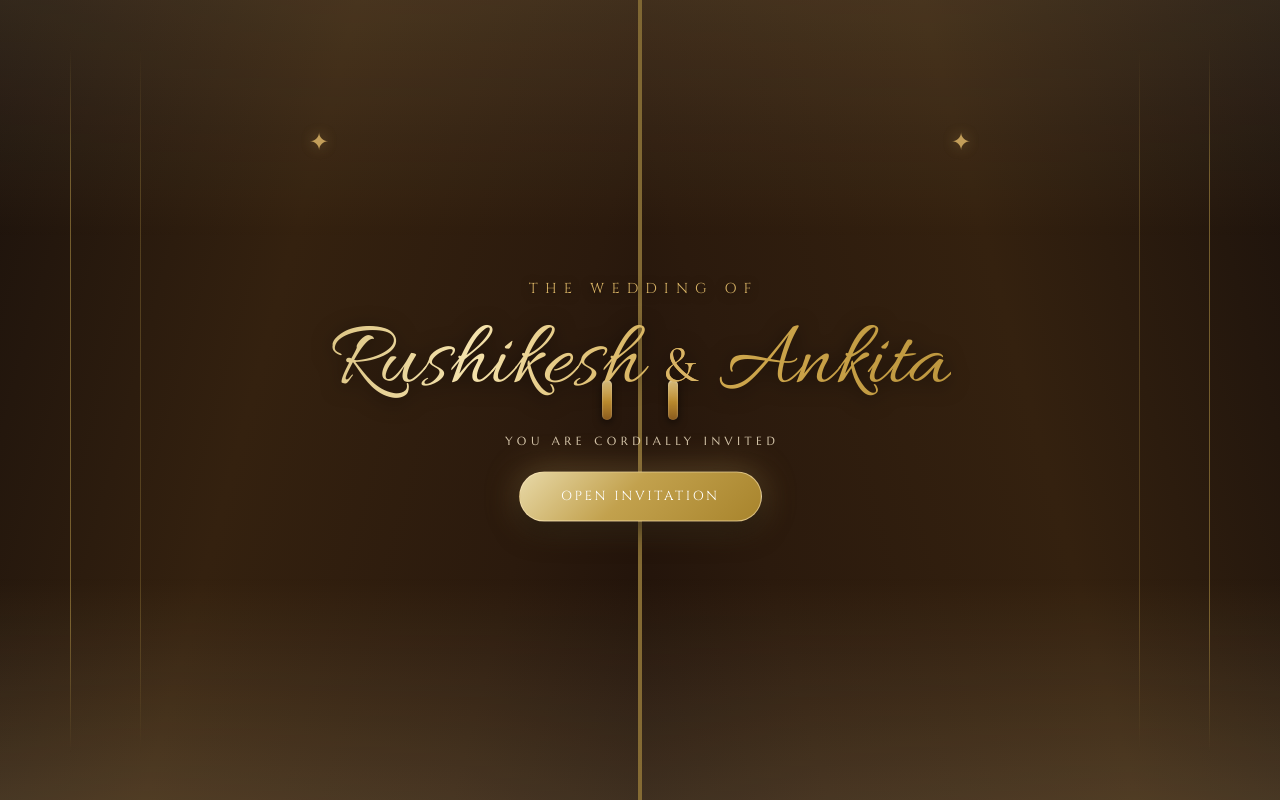
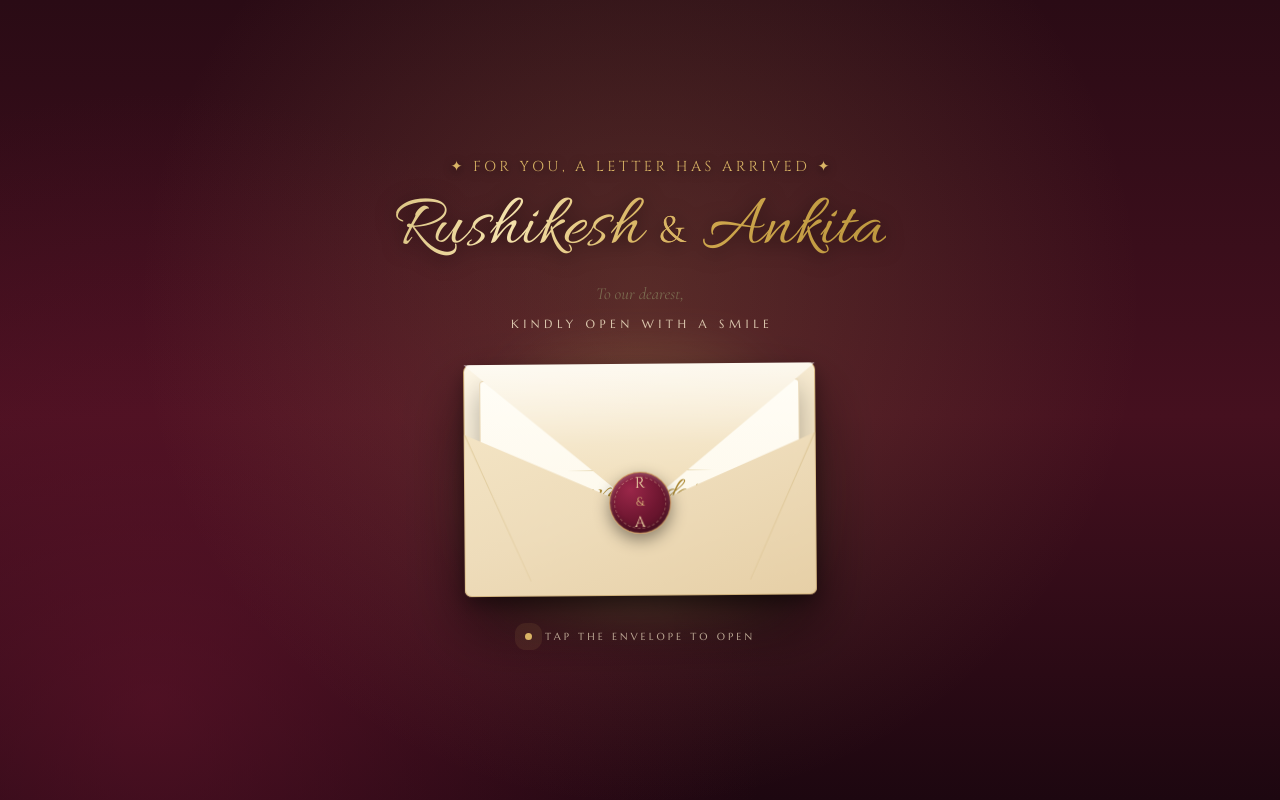
Before and after one commit to Krutan178/wedding-invite, a React (Vite) app: page / in a window 1280 px wide. Shown: the top 800 px of the page. Built offline with nearby package versions, Linux system fonts and the light colour scheme.

Commit message:
Demo-inspired redesign: sealed-letter envelope intro, marquee band, family sign-off footer

```diff
--- a/src/App.jsx
+++ b/src/App.jsx
@@ -12,6 +12,7 @@ import ScratchSection from "./components/ScratchSection";
 import Venue from "./components/Venue";
 import Info from "./components/Info";
 import CountdownRsvp from "./components/CountdownRsvp";
+import Marquee from "./components/Marquee";
 import Footer from "./components/Footer";
 import FxLayer from "./components/FxLayer";
 import ScrollProgress from "./components/ScrollProgress";
@@ -55,6 +56,7 @@ export default function App() {
         <CountdownRsvp />
       </main>
 
+      <Marquee />
       <Footer />
     </>
   );
--- a/src/components/EnvelopeScreen.jsx
+++ b/src/components/EnvelopeScreen.jsx
@@ -2,9 +2,11 @@ import { useState } from "react";
 import { guest, track } from "../lib/tracking";
 import { WEDDING } from "../weddingConfig";
 
-/** Premium 3D double-door reveal (inspired by the royal-grace demo) */
+/** A sealed letter that opens into the invitation (demo-invitation style) */
 export default function EnvelopeScreen({ opened, onOpen }) {
   const [opening, setOpening] = useState(false);
+  const [y, m, d] = WEDDING.dateISO.slice(0, 10).split("-");
+  const dateStamp = `${d} · ${m} · ${y}`;
 
   /* personalized browser tab title */
   document.title = guest
@@ -13,9 +15,9 @@ export default function EnvelopeScreen({ opened, onOpen }) {
 
   const handleOpen = () => {
     if (opening) return;
-    track("invite_opened", { style: "doors", msSinceLoad: Math.round(performance.now()) });
+    track("invite_opened", { style: "envelope", msSinceLoad: Math.round(performance.now()) });
     setOpening(true);
-    setTimeout(onOpen, 1600); // doors swing, light bursts, then the screen fades
+    setTimeout(onOpen, 1750); // flap lifts, letter rises, then the screen fades
   };
 
   return (
@@ -27,36 +29,50 @@ export default function EnvelopeScreen({ opened, onOpen }) {
       }}
       aria-label="Open invitation"
     >
-      <div className="doors-scene">
-        <div className="doors-glow" aria-hidden="true" />
-        <div className="door door-left" aria-hidden="true">
-          <span className="door-panel-line" />
-          <span className="door-panel-line line-2" />
-          <span className="door-crest">✦</span>
-          <span className="door-handle" />
-        </div>
-        <div className="door door-right" aria-hidden="true">
-          <span className="door-panel-line" />
-          <span className="door-panel-line line-2" />
-          <span className="door-crest">✦</span>
-          <span className="door-handle" />
-        </div>
-      </div>
-
-      <div className="doors-overlay">
-        <p className="doors-kicker">The Wedding Of</p>
+      <div className="env-head">
+        <p className="doors-kicker">✦ For you, a letter has arrived ✦</p>
         <p className="doors-names">
           {WEDDING.groom} <em>&amp;</em> {WEDDING.bride}
         </p>
-        {guest && (
-          <p className="env-dear">
-            For <span>{guest}</span>,
-          </p>
-        )}
-        <p className="doors-sub">You are cordially invited</p>
-        <button className="open-btn" type="button" onClick={handleOpen}>
-          <span className="open-btn-inner">Open&nbsp;Invitation</span>
-        </button>
+        <p className="env-dear">
+          {guest ? (
+            <>To <span>{guest}</span>,</>
+          ) : (
+            "To our dearest,"
+          )}
+        </p>
+        <p className="doors-sub">kindly open with a smile</p>
+      </div>
+
+      <button
+        className="envelope"
+        type="button"
+        onClick={handleOpen}
+        aria-label="Open the invitation letter"
+      >
+        <span className="env-back" aria-hidden="true" />
+
+        <span className="env-letter" aria-hidden="true">
+          <span className="env-letter-mono">
+            R<em>&amp;</em>A
+          </span>
+          <span className="env-letter-rule" />
+          <span className="env-letter-script">save the date</span>
+          <span className="env-letter-date">{dateStamp}</span>
+        </span>
+
+        <span className="env-front" aria-hidden="true" />
+        <span className="env-flap" aria-hidden="true" />
+        <span className="env-seal" aria-hidden="true">
+          R<em>&amp;</em>A
+        </span>
+      </button>
+
+      <div className="env-foot">
+        <span className="doors-sub env-tap">
+          <span className="env-tap-dot" aria-hidden="true" />
+          Tap the envelope to open
+        </span>
       </div>
     </div>
   );
--- /dev/null
+++ b/src/components/Marquee.jsx
@@ -0,0 +1,27 @@
+import { WEDDING } from "../weddingConfig";
+
+/** Scrolling gold band with the names + date (demo-invitation style) */
+export default function Marquee() {
+  const [y, m, d] = WEDDING.dateISO.slice(0, 10).split("-");
+  const dateStamp = `${d}.${m}.${y}`;
+
+  const group = (
+    <span className="marquee-group">
+      {Array.from({ length: 4 }, (_, i) => (
+        <span className="marquee-item" key={i}>
+          {WEDDING.groom} <em>✦</em> {WEDDING.bride} <em>✦</em> {dateStamp}
+          <em>✦</em>
+        </span>
+      ))}
+    </span>
+  );
+
+  return (
+    <div className="marquee" aria-hidden="true">
+      <div className="marquee-track">
+        {group}
+        {group}
+      </div>
+    </div>
+  );
+}
--- a/src/styles/global.css
+++ b/src/styles/global.css
@@ -96,93 +96,191 @@ button, .gold-btn { touch-action: manipulation; user-select: none; -webkit-user-
   inset: 0;
   z-index: 60;
   overflow: hidden;
+  display: flex;
+  flex-direction: column;
+  align-items: center;
+  justify-content: center;
+  gap: clamp(18px, 4.2vh, 40px);
+  padding: 6vh 20px;
   background:
-    radial-gradient(circle at 50% 42%, rgba(194,161,77,.16), transparent 60%),
-    linear-gradient(180deg, #17100b, #241611 55%, #17100b);
+    radial-gradient(circle at 50% 38%, rgba(201,161,91,.20), transparent 62%),
+    radial-gradient(circle at 12% 88%, rgba(110,22,48,.55), transparent 46%),
+    linear-gradient(180deg, #2a0b15, #45101f 52%, #1d0710);
   transition: opacity 1s ease .55s, visibility 1s ease .55s;
 }
 #doors-screen.opened { opacity: 0; visibility: hidden; pointer-events: none; }
 
-.doors-scene { position: absolute; inset: 0; perspective: 1500px; }
+/* ---------- the sealed letter ---------- */
+.envelope {
+  position: relative;
+  isolation: isolate;
+  width: min(78vw, 372px, 44vh);
+  aspect-ratio: 1.52;
+  padding: 0;
+  border: 0;
+  background: transparent;
+  cursor: pointer;
+  perspective: 1000px;
+  transform-style: preserve-3d;
+  animation: envSway 6.5s ease-in-out infinite;
+  transition: transform 1.2s cubic-bezier(.6,.05,.3,1);
+}
+@keyframes envSway {
+  0%, 100% { transform: translateY(0) rotate(-.5deg); }
+  50%      { transform: translateY(-7px) rotate(.5deg); }
+}
+.envelope::before { /* warm halo */
+  content: "";
+  position: absolute; inset: -14%;
+  z-index: -1;
+  background: radial-gradient(circle at 50% 55%, rgba(255,224,158,.55), rgba(201,161,91,.16) 45%, transparent 70%);
+  filter: blur(14px);
+  animation: envHalo 4.8s ease-in-out infinite;
+}
+@keyframes envHalo { 0%,100% { opacity: .7; } 50% { opacity: 1; } }
 
-/* warm light spilling through the opening doors */
-.doors-glow {
-  position: absolute; left: 50%; top: 0; bottom: 0;
-  width: 46vw; max-width: 560px;
-  transform: translateX(-50%);
-  background: linear-gradient(180deg,
-    rgba(255,226,150,0) 6%,
-    rgba(255,222,150,.55) 38%,
-    rgba(255,236,190,.75) 58%,
-    rgba(255,222,150,.35) 88%,
-    rgba(255,222,150,0));
-  filter: blur(2px);
-  opacity: 0;
-  transition: opacity .9s ease .35s;
+.env-back {
+  position: absolute; inset: 0; z-index: 0;
+  border-radius: 7px;
+  background: linear-gradient(160deg, #fdf6e6, #f2e2c2 62%, #e8d3a9);
+  border: 1px solid rgba(201,161,91,.75);
+  box-shadow:
+    0 30px 60px rgba(0,0,0,.55),
+    0 8px 18px rgba(0,0,0,.35),
+    inset 0 1px 0 rgba(255,255,255,.7);
+}
+
+/* the letter card tucked inside */
+.env-letter {
+  position: absolute; z-index: 1;
+  left: 4.5%; right: 4.5%; top: 7%;
+  height: 86%;
+  display: flex; flex-direction: column;
+  align-items: center; justify-content: center;
+  gap: 6px;
+  border-radius: 4px;
+  background: linear-gradient(180deg, #fffdf6, #fdf7e7);
+  border: 1px solid rgba(201,161,91,.4);
+  box-shadow: 0 10px 26px rgba(0,0,0,.28);
+  transform: translateY(0);
+  transition: transform 1.25s cubic-bezier(.55,.02,.28,1);
+}
+.env-letter-mono {
+  font-family: "Cinzel", serif;
+  font-size: clamp(1.15rem, 4.6vw, 1.6rem);
+  letter-spacing: .08em;
+  color: var(--maroon);
+}
+.env-letter-mono em { font-style: normal; color: var(--gold-deep); font-size: .8em; padding: 0 .12em; }
+.env-letter-rule {
+  width: 46%;
+  height: 1px;
+  background: linear-gradient(90deg, transparent, var(--gold), transparent);
+}
+.env-letter-script {
+  font-family: "Allura", cursive;
+  font-size: clamp(1.5rem, 6vw, 2rem);
+  color: var(--gold-deep);
+  line-height: 1;
+}
+.env-letter-date {
+  font-family: "Cinzel", serif;
+  font-size: clamp(.6rem, 2.5vw, .74rem);
+  letter-spacing: .34em;
+  color: var(--ink-soft);
+}
+
+/* envelope pocket front */
+.env-front {
+  position: absolute; inset: 0; z-index: 3;
+  border-radius: 7px;
+  background:
+    linear-gradient(180deg, rgba(255,255,255,.35), transparent 26%),
+    linear-gradient(160deg, #f6e8c9, #eedcba 55%, #e6cfa6);
+  clip-path: polygon(0 30%, 50% 63%, 100% 30%, 100% 100%, 0 100%);
+  box-shadow: inset 0 0 0 1px rgba(201,161,91,.45);
   pointer-events: none;
 }
-#doors-screen.opening .doors-glow { opacity: 1; }
+.env-front::before,
+.env-front::after { /* side creases */
+  content: "";
+  position: absolute; top: 30%; bottom: 0;
+  width: 1px;
+  background: linear-gradient(180deg, rgba(168,132,44,.25), rgba(168,132,44,.1));
+}
+.env-front::before { left: 0; transform: rotate(-24deg); transform-origin: top left; }
+.env-front::after  { right: 0; transform: rotate(24deg);  transform-origin: top right; }
 
-.door {
-  position: absolute; top: 0; bottom: 0;
-  width: 50%;
-  transform-style: preserve-3d;
-  transition: transform 1.7s cubic-bezier(.65,.05,.35,1);
+/* top flap */
+.env-flap {
+  position: absolute; top: 0; left: 0; right: 0;
+  height: 63%;
+  z-index: 4;
+  background: linear-gradient(175deg, #fdf6e6, #f1e0be 74%, #e9d5ae);
+  clip-path: polygon(0 0, 100% 0, 50% 100%);
+  border-radius: 7px 7px 0 0;
+  filter: drop-shadow(0 2px 3px rgba(90,60,20,.12));
+  transform-origin: top center;
+  transition: transform 1.1s cubic-bezier(.5,.05,.3,1), opacity .5s ease .7s;
+  backface-visibility: visible;
+  pointer-events: none;
 }
-.door-left  { left: 0;  transform-origin: left center; }
-.door-right { right: 0; transform-origin: right center; }
-
-/* carved dark-wood panels with golden edging */
-.door-left  { background: linear-gradient(105deg, #1c120c 0%, #34210f 42%, #2b1a0d 78%, #20120a 100%); border-right: 2px solid rgba(194,161,77,.6); }
-.door-right { background: linear-gradient(255deg, #1c120c 0%, #34210f 42%, #2b1a0d 78%, #20120a 100%); border-left: 2px solid rgba(194,161,77,.6); }
-.door::before { /* faint sheen */
+.env-flap::after {
   content: "";
   position: absolute; inset: 0;
-  background: linear-gradient(180deg, rgba(255,230,170,.10), transparent 30%, transparent 72%, rgba(255,230,170,.14));
+  clip-path: polygon(0 0, 100% 0, 50% 100%);
+  background: linear-gradient(180deg, rgba(255,255,255,.5), transparent 55%);
+}
+
+/* wax seal */
+.env-seal {
+  position: absolute; z-index: 5;
+  left: 50%; top: 60%;
+  width: clamp(50px, 15vw, 62px);
+  height: clamp(50px, 15vw, 62px);
+  margin: calc(clamp(50px, 15vw, 62px) / -2) 0 0 calc(clamp(50px, 15vw, 62px) / -2);
+  display: grid; place-items: center;
+  border-radius: 50%;
+  background: radial-gradient(circle at 34% 28%, #9a2749, #6e1630 52%, #4a0f21);
+  border: 1px solid rgba(226,186,106,.75);
+  box-shadow:
+    0 6px 16px rgba(0,0,0,.42),
+    inset 0 2px 4px rgba(255,255,255,.25),
+    inset 0 -3px 6px rgba(0,0,0,.35);
+  color: #f0dba8;
+  font-family: "Cinzel", serif;
+  font-size: clamp(.78rem, 3.4vw, .95rem);
+  letter-spacing: .02em;
+  transition: transform .55s cubic-bezier(.4,0,.2,1), opacity .45s ease;
+}
+.env-seal em { font-style: normal; font-size: .8em; color: #e2c27f; padding: 0 .08em; }
+.env-seal::before { /* pressed rim */
+  content: "";
+  position: absolute; inset: 4px;
+  border-radius: 50%;
+  border: 1px dashed rgba(240,219,168,.35);
+}
+
+/* ---------- opening sequence ---------- */
+#doors-screen.opening .envelope { animation: none; transform: translateY(-12px) scale(1.04); }
+#doors-screen.opening .env-flap { transform: rotateX(-174deg); opacity: .92; }
+#doors-screen.opening .env-seal { opacity: 0; transform: translateY(-18px) scale(.35) rotate(28deg); }
+#doors-screen.opening .env-letter { transform: translateY(-56%); }
+#doors-screen.opening .env-head { opacity: 0; transform: translateY(-14px); }
+#doors-screen.opening .env-foot { opacity: 0; transform: translateY(10px); }
+
+/* letter heading + hint */
+.env-head, .env-foot {
+  position: relative;
+  z-index: 6;
+  text-align: center;
+  display: flex; flex-direction: column; align-items: center;
+  transition: opacity .5s ease, transform .5s ease;
   pointer-events: none;
 }
-.door-panel-line {
-  position: absolute; top: 6vh; bottom: 6vh; width: 1px;
-  background: linear-gradient(180deg, transparent, rgba(194,161,77,.5) 18%, rgba(194,161,77,.5) 82%, transparent);
-}
-.door-left  .door-panel-line { left: 11%; }
-.door-left  .door-panel-line.line-2 { left: 22%; opacity: .55; }
-.door-right .door-panel-line { right: 11%; }
-.door-right .door-panel-line.line-2 { right: 22%; opacity: .55; }
-
-.door-crest {
-  position: absolute; top: 16vh; left: 50%; transform: translateX(-50%);
-  color: rgba(226,186,106,.8);
-  font-size: clamp(1.1rem, 2.6vw, 1.5rem);
-  text-shadow: 0 0 14px rgba(226,186,106,.35);
-}
-
-.door-handle {
-  position: absolute; top: 50%; transform: translateY(-50%);
-  width: 10px; height: clamp(28px, 5vh, 44px);
-  border-radius: 6px;
-  background: linear-gradient(180deg, #f0d28a, #b98a2e 55%, #8a5a1d);
-  box-shadow: 0 3px 8px rgba(0,0,0,.55), inset 0 1px 2px rgba(255,255,255,.5);
-}
-.door-left  .door-handle { right: 26px; }
-.door-right .door-handle { left: 26px; }
-
-#doors-screen.opening .door-left  { transform: rotateY(-118deg); }
-#doors-screen.opening .door-right { transform: rotateY(118deg); }
-
-/* text + button floating above the doors */
-.doors-overlay {
-  position: absolute; inset: 0;
-  display: flex; flex-direction: column; align-items: center; justify-content: center;
-  gap: 14px;
-  padding: 0 20px;
-  text-align: center;
-  z-index: 5;
-  pointer-events: none;            /* clicks fall through to the screen */
-  transition: opacity .45s ease, transform .45s ease;
-}
-#doors-screen.opening .doors-overlay { opacity: 0; transform: scale(1.15); }
-.doors-overlay .open-btn { pointer-events: auto; }
+.env-head { gap: 12px; max-width: 92vw; }
+.env-head .doors-kicker { letter-spacing: .24em; text-indent: .24em; }
+.env-foot { gap: 0; }
 
 .doors-kicker {
   font-family: "Cinzel", serif;
@@ -194,8 +292,8 @@ button, .gold-btn { touch-action: manipulation; user-select: none; -webkit-user-
 }
 .doors-names {
   font-family: "Allura", cursive;
-  font-size: clamp(2.9rem, 10vw, 5.8rem);
-  line-height: 1.15;
+  font-size: clamp(2.5rem, 8.5vw, 4.6rem);
+  line-height: 1.12;
   background: linear-gradient(100deg, #a8842c, #f4e2ac 38%, #d1a94f 55%, #a8842c);
   background-size: 200% 100%;
   -webkit-background-clip: text;
@@ -217,7 +315,26 @@ button, .gold-btn { touch-action: manipulation; user-select: none; -webkit-user-
   color: rgba(240,225,195,.85);
 }
 .env-dear { font-style: italic; color: #e8d5a8; font-size: 1.02rem; }
-.env-dear span { color: #f4e2ac; font-weight: 600; }
+.env-dear span { color: #f4e2ac; font-weight: 600; letter-spacing: .02em; }
+
+/* pulsing "tap to open" hint */
+.env-tap {
+  display: inline-flex; align-items: center; gap: 10px;
+  color: rgba(240,225,195,.72);
+  font-size: .64rem;
+  letter-spacing: .3em; text-indent: .3em;
+}
+.env-tap-dot {
+  width: 7px; height: 7px; border-radius: 50%;
+  background: #d9b465;
+  box-shadow: 0 0 0 0 rgba(217,180,101,.6);
+  animation: tapPulse 2s ease-out infinite;
+}
+@keyframes tapPulse {
+  0%   { box-shadow: 0 0 0 0 rgba(217,180,101,.55); }
+  70%  { box-shadow: 0 0 0 12px rgba(217,180,101,0); }
+  100% { box-shadow: 0 0 0 0 rgba(217,180,101,0); }
+}
 
 .open-btn {
   margin-top: 10px;
@@ -233,7 +350,8 @@ button, .gold-btn { touch-action: manipulation; user-select: none; -webkit-user-
 
 .tap-hint { font-size: .85rem; letter-spacing: .25em; text-transform: uppercase; color: var(--ink-soft); }
 @media (prefers-reduced-motion: reduce) {
-  .door, .doors-glow, .doors-overlay, .doors-names { animation: none !important; transition-duration: .2s !important; }
+  .envelope, .envelope::before, .env-tap-dot, .doors-names { animation: none !important; }
+  .envelope, .env-flap, .env-letter, .env-seal, .env-head, .env-foot { transition-duration: .2s !important; }
 }
 
 /* ============================================================
@@ -571,9 +689,68 @@ button, .gold-btn { touch-action: manipulation; user-select: none; -webkit-user-
 .rsvp-card strong { color: var(--gold-deep); }
 
 /* ============================================================
+   MARQUEE BAND
+   ============================================================ */
+.marquee {
+  overflow: hidden;
+  padding: 15px 0;
+  background:
+    linear-gradient(90deg, #2a0b15, #45101f 50%, #2a0b15);
+  border-top: 1px solid rgba(201,161,91,.45);
+  border-bottom: 1px solid rgba(201,161,91,.45);
+}
+.marquee-track {
+  display: flex;
+  width: max-content;
+  animation: marqueeScroll 38s linear infinite;
+}
+.marquee-group { display: flex; }
+.marquee-item {
+  font-family: "Cinzel", serif;
+  font-size: .72rem;
+  letter-spacing: .3em;
+  text-transform: uppercase;
+  white-space: nowrap;
+  padding-right: 26px;
+  color: #f0dba8;
+}
+.marquee-item em {
+  font-style: normal;
+  color: #c9a15b;
+  margin: 0 .7em;
+}
+@keyframes marqueeScroll { to { transform: translateX(-50%); } }
+
+/* ============================================================
    FOOTER
    ============================================================ */
 .footer { padding: 60px 20px 46px; text-align: center; background: var(--ivory-deep); border-top: 1px solid rgba(194,161,77,.3); }
+.footer-invite {
+  margin-top: 14px;
+  font-family: "Cormorant Garamond", serif;
+  font-style: italic;
+  font-size: 1.22rem;
+  color: var(--maroon);
+}
+.footer-blessing {
+  margin-top: 4px;
+  font-size: .98rem;
+  color: var(--ink-soft);
+}
+.footer-when {
+  margin-top: 6px;
+  font-family: "Cinzel", serif;
+  font-size: .66rem;
+  letter-spacing: .16em;
+  text-transform: uppercase;
+  color: var(--gold-deep);
+}
+.footer-family {
+  margin-top: 26px;
+  font-style: italic;
+  color: var(--ink-soft);
+}
+.footer-family strong { color: var(--gold-deep); font-weight: 600; font-style: normal; }
 .footer-names { font-family: "Allura", cursive; font-size: 2.9rem; margin: 14px 0 4px; background: linear-gradient(100deg, #a8842c, #8a5a1d 30%, var(--gold-deep) 50%, #b98a2e 70%, #a8842c); background-size: 200% 100%; -webkit-background-clip: text; background-clip: text; color: transparent; animation: foilShimmer 7s ease-in-out infinite; }
 .footer-names em { font-style: normal; -webkit-text-fill-color: var(--gold); }
 .footer-love { color: var(--ink-soft); font-style: italic; }
@@ -869,6 +1046,9 @@ button, .gold-btn { touch-action: manipulation; user-select: none; -webkit-user-
   .footer { padding: 44px 16px 36px; }
   .footer-names { font-size: 2.1rem; }
   .footer-hashtag { font-size: .7rem; letter-spacing: .18em; }
+  .footer-invite { font-size: 1.05rem; }
+  .footer-when { font-size: .56rem; letter-spacing: .1em; line-height: 1.7; }
+  .marquee-item { font-size: .6rem; letter-spacing: .22em; padding-right: 18px; }
 
   /* sparkles & reveal speeds feel better snappier on phones */
   .reveal { transform: translateY(30px); transition-duration: .8s; }
```
Also changed, not shown: src/components/Footer.jsx (+16 -2 lines).
